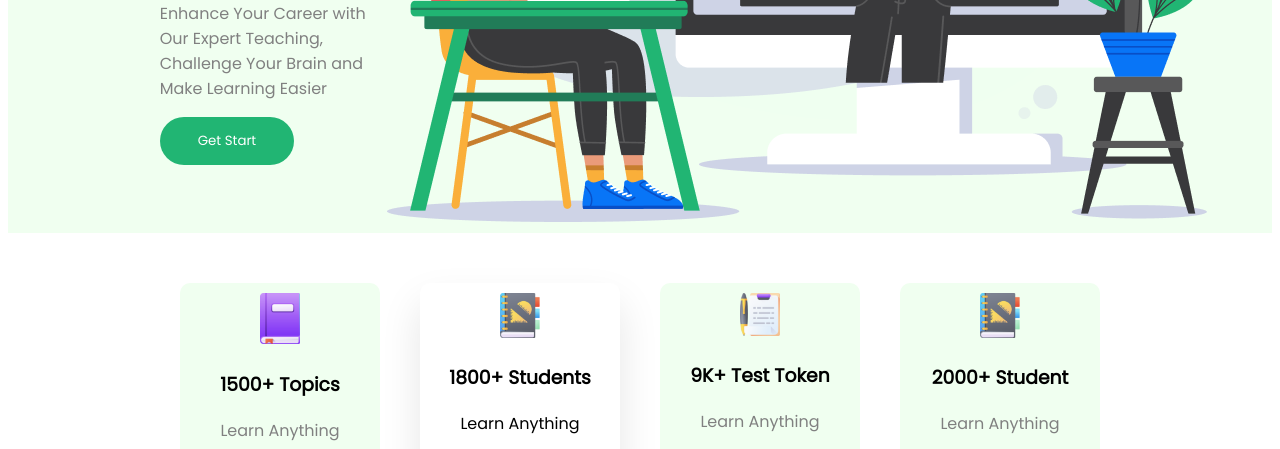
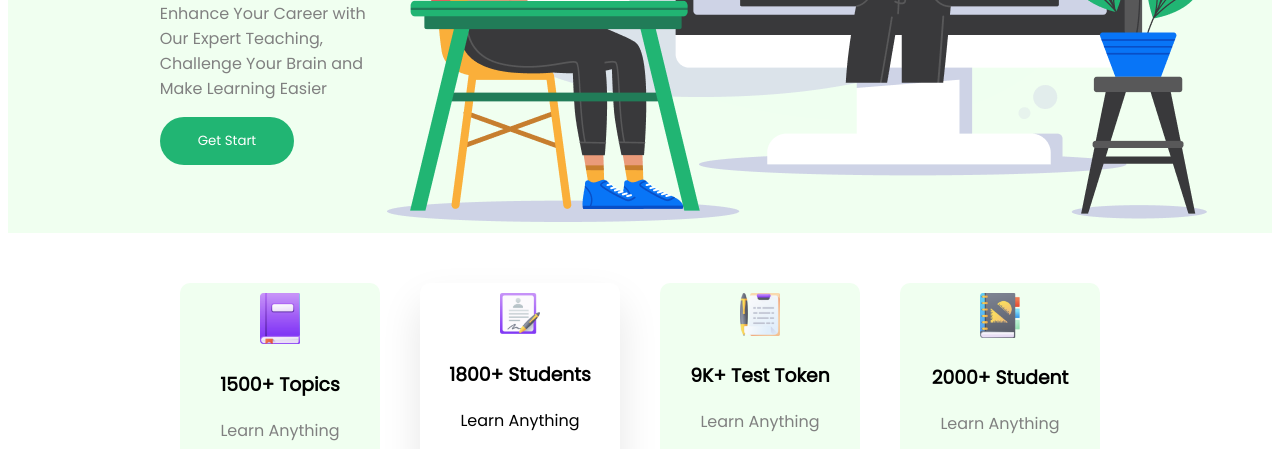
Before and after one commit to RayhanUddinFarhad/E-School, a plain HTML site: page index.html in a window 1280 px wide. Shown: the part 351-800 px from the top of the page. Drawn offline with Linux system fonts and the light colour scheme.

Commit message:
Icon Updated

```diff
--- a/index.html
+++ b/index.html
@@ -78,7 +78,7 @@
 
         <div class="cat2">
 
-            <img src="ICON/Students.png" alt="" width="20%">
+            <img src="ICON/Student.png" alt="" width="20%">
 
 
 
```
